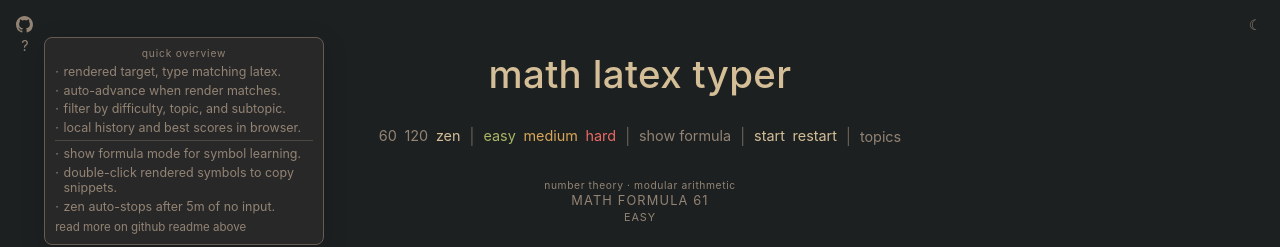
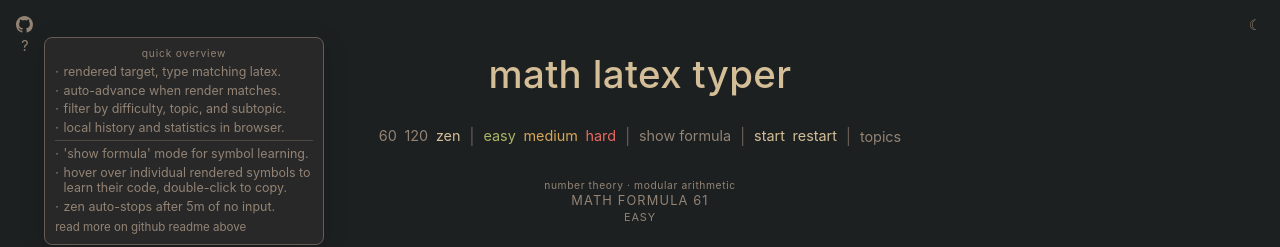
Before and after one commit to levYatsishin/textyper, a Svelte app: page / in a window 1280 px wide. Both pictures are taken after a click on the button "About features". Shown: the top 247 px of the page. Built offline with nearby package versions, Linux system fonts and the light colour scheme.

Commit message:
fix: qo update

```diff
--- a/src/App.svelte
+++ b/src/App.svelte
@@ -428,12 +428,12 @@
         <li class="github-help-popout-item">rendered target, type matching latex.</li>
         <li class="github-help-popout-item">auto-advance when render matches.</li>
         <li class="github-help-popout-item">filter by difficulty, topic, and subtopic.</li>
-        <li class="github-help-popout-item">local history and best scores in browser.</li>
+        <li class="github-help-popout-item">local history and statistics in browser.</li>
       </ul>
       <div class="github-help-popout-separator" aria-hidden="true"></div>
       <ul class="github-help-popout-list">
-        <li class="github-help-popout-item">show formula mode for symbol learning.</li>
-        <li class="github-help-popout-item">double-click rendered symbols to copy snippets.</li>
+        <li class="github-help-popout-item">'show formula' mode for symbol learning.</li>
+        <li class="github-help-popout-item">hover over individual rendered symbols to learn their code, double-click to copy.</li>
         <li class="github-help-popout-item">zen auto-stops after 5m of no input.</li>
       </ul>
       <div class="github-help-popout-link">read more on github readme above</div>
```
